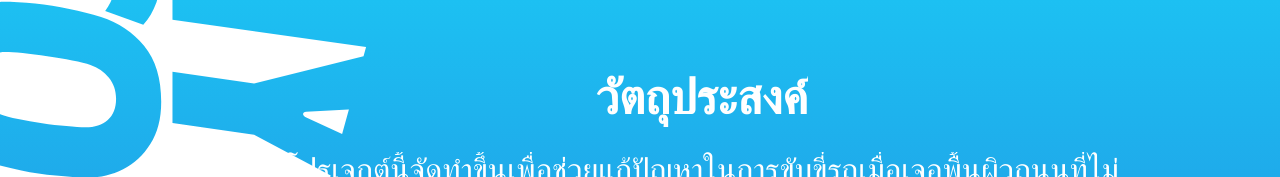
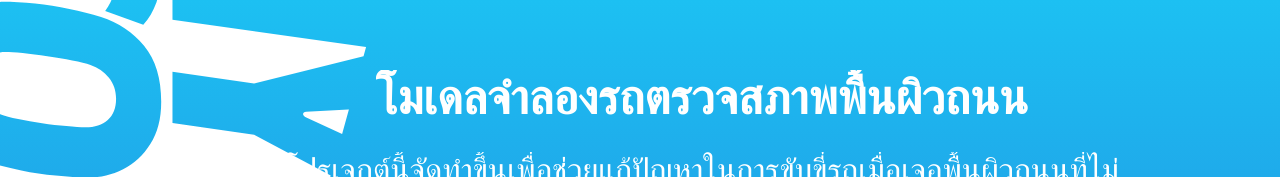
Before and after one commit to Hundredzz/Terrain-Detector-Car, a plain HTML site: page index.html in a window 1280 px wide. Shown: the part 281-458 px from the top of the page. Drawn offline with Linux system fonts and the light colour scheme; a web font is replaced by a local one.

Commit message:
Update index.html

```diff
--- a/index.html
+++ b/index.html
@@ -3,7 +3,7 @@
 <head>
     <meta charset="UTF-8">
     <meta name="viewport" content="width=device-width, initial-scale=1.0">
-    <title>รถตรวจสภาพพื้นผิว</title>
+    <title>โมเดลจำลองรถตรวจสภาพพื้นผิวถนน</title>
     <link rel="stylesheet" href="style.css">
 </head>
 <body>
@@ -14,7 +14,7 @@
             <img src="WebsiteSource/Subtract.svg" class = "svgtext">
             <img src="WebsiteSource/Group 2.svg" class = "svgwave">
             <div class="into-text">
-                <h1>วัตถุประสงค์</h1>
+                <h1>โมเดลจำลองรถตรวจสภาพพื้นผิวถนน</h1>
                 <p>โปรเจกต์นี้จัดทำขึ้นเพื่อช่วยแก้ปัญหาในการขับขี่รถเมื่อเจอพื้นผิวถนนที่ไม่สะดวกต่อการขับขี่ ซึ่งอาจจะทำให้ตัวรถได้รับความเสียหาย โปรเจกต์นี้จึงจัดทำขึ้นเพื่อวัดพื้นผิวข้างหน้าที่กำลังมุ่งหน้าไปว่าสะดวกต่อการขับขี่หรือไม่และแจ้งผลไปยังผู้ขับขี่ หากไม่สามารถขับขี่ต่อไปได้จะทำการหยุดในทันที คนที่ได้ประโยชน์จากโปรเจกต์นี้คือบุคคลทั่วไปที่ใช้รถและบริษัทรถยนต์ที่สามารถนำโมเดลไปพัฒนาต่อได้<p>
             </div>
         </div>
```
